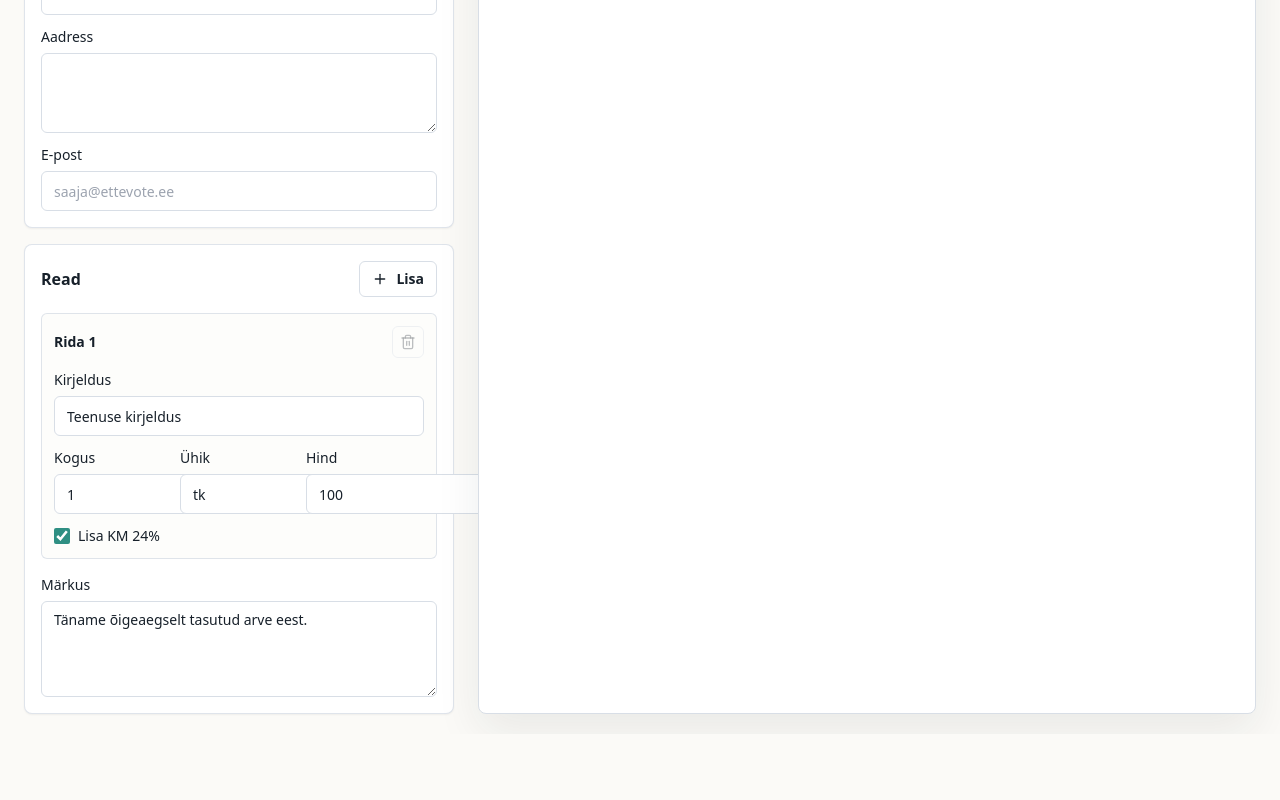
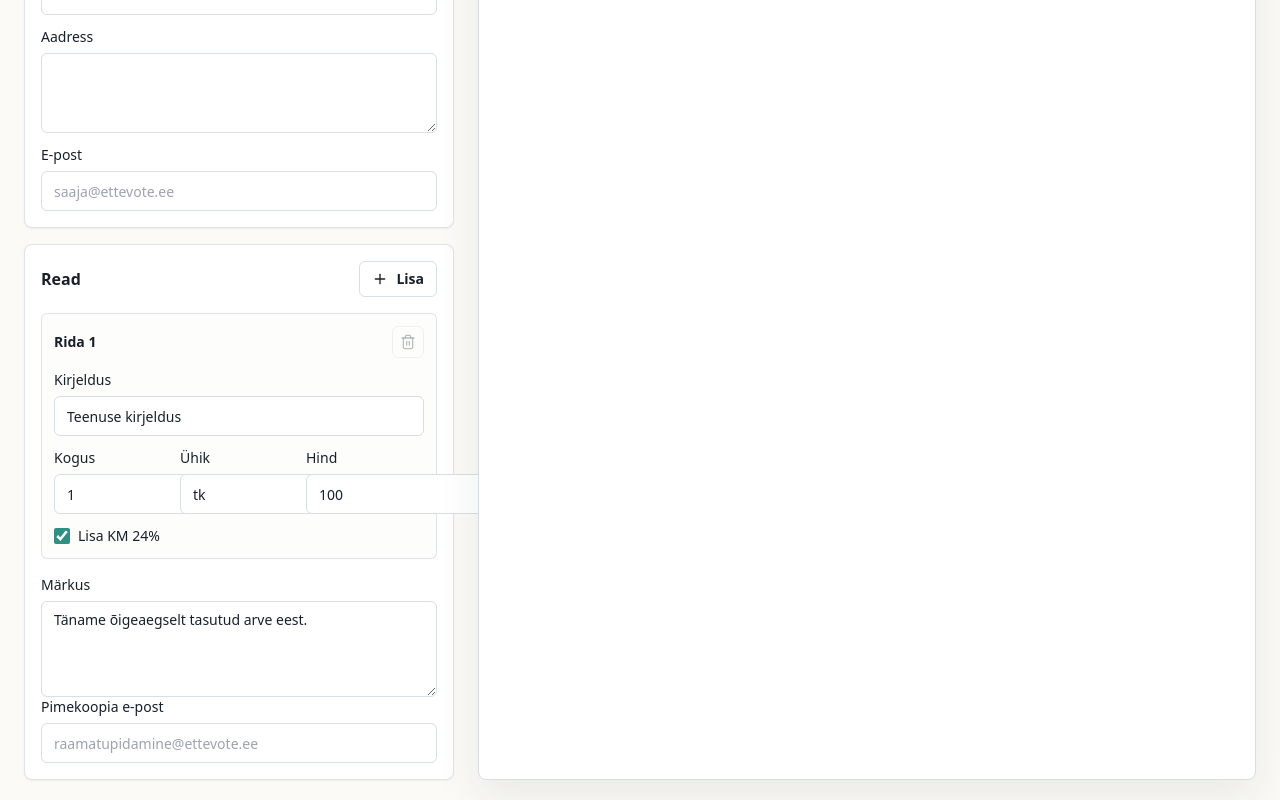
Before and after one commit to grabarved-jpg/grabmate.eu, a Next.js app: page / in a window 1280 px wide. Shown: the part 1254-2054 px from the top of the page. Before the commit the page ends 1988 px from the top, so only its background shows below. Built offline with nearby package versions, Linux system fonts and the light colour scheme.

Commit message:
Add invoice email bcc field

```diff
--- a/src/app/api/send-invoice/route.ts
+++ b/src/app/api/send-invoice/route.ts
@@ -3,6 +3,7 @@ import { Resend } from "resend";
 
 type SendInvoiceRequest = {
   to?: unknown;
+  bcc?: unknown;
   subject?: unknown;
   message?: unknown;
   filename?: unknown;
@@ -34,6 +35,7 @@ export async function POST(request: Request) {
 
   const body = (await request.json()) as SendInvoiceRequest;
   const to = asString(body.to);
+  const bcc = asString(body.bcc);
   const subject = asString(body.subject) || "Arve";
   const message = asString(body.message) || "Tere, manusena on lisatud arve.";
   const filename = asString(body.filename) || "arve.pdf";
@@ -51,6 +53,7 @@ export async function POST(request: Request) {
   const { error } = await resend.emails.send({
     from,
     to,
+    ...(bcc ? { bcc } : {}),
     subject,
     html: `<p>${escapeHtml(message).replaceAll("\n", "<br />")}</p>`,
     attachments: [
--- a/src/app/page.tsx
+++ b/src/app/page.tsx
@@ -271,6 +271,7 @@ export default function Home() {
   const [note, setNote] = useState("Täname õigeaegselt tasutud arve eest.");
   const [exportingPdf, setExportingPdf] = useState(false);
   const [sendingEmail, setSendingEmail] = useState(false);
+  const [bccEmail, setBccEmail] = useState("");
   const [emailStatus, setEmailStatus] = useState("");
 
   const totals = useMemo(() => {
@@ -398,6 +399,7 @@ export default function Home() {
         body: JSON.stringify({
           to: buyer.email,
           subject: `Arve ${invoiceNo}`,
+          bcc: bccEmail,
           message: `Tere\n\nManuses on arve ${invoiceNo}.\n\n${note}`,
           filename: `arve-${invoiceNo || "uus"}.pdf`,
           pdfBase64
@@ -527,6 +529,13 @@ export default function Home() {
               onChange={(event) => setNote(event.target.value)}
             />
           </label>
+          <Field
+            label="Pimekoopia e-post"
+            value={bccEmail}
+            placeholder="raamatupidamine@ettevote.ee"
+            type="email"
+            onChange={setBccEmail}
+          />
         </section>
       </aside>
 
```
